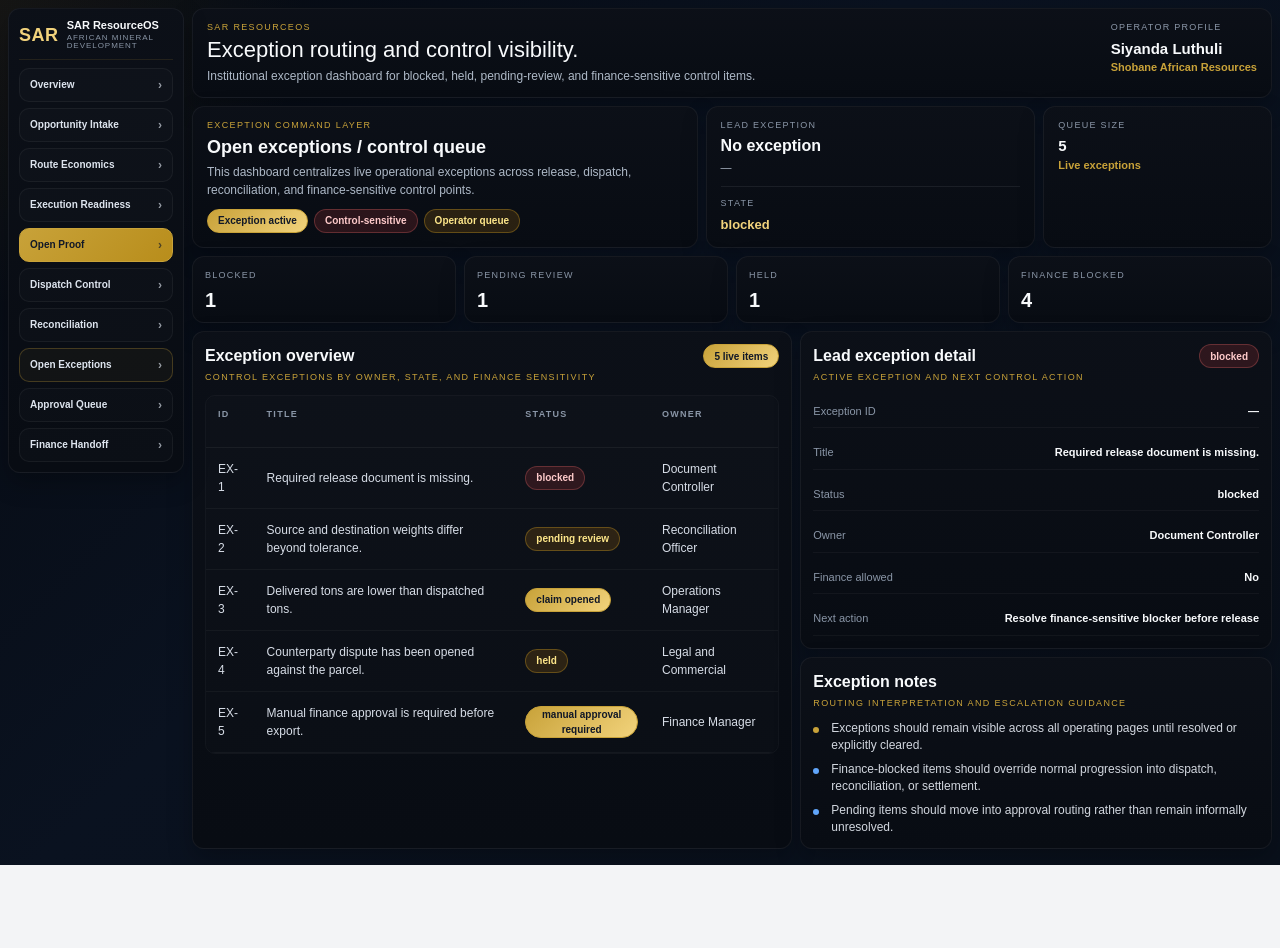
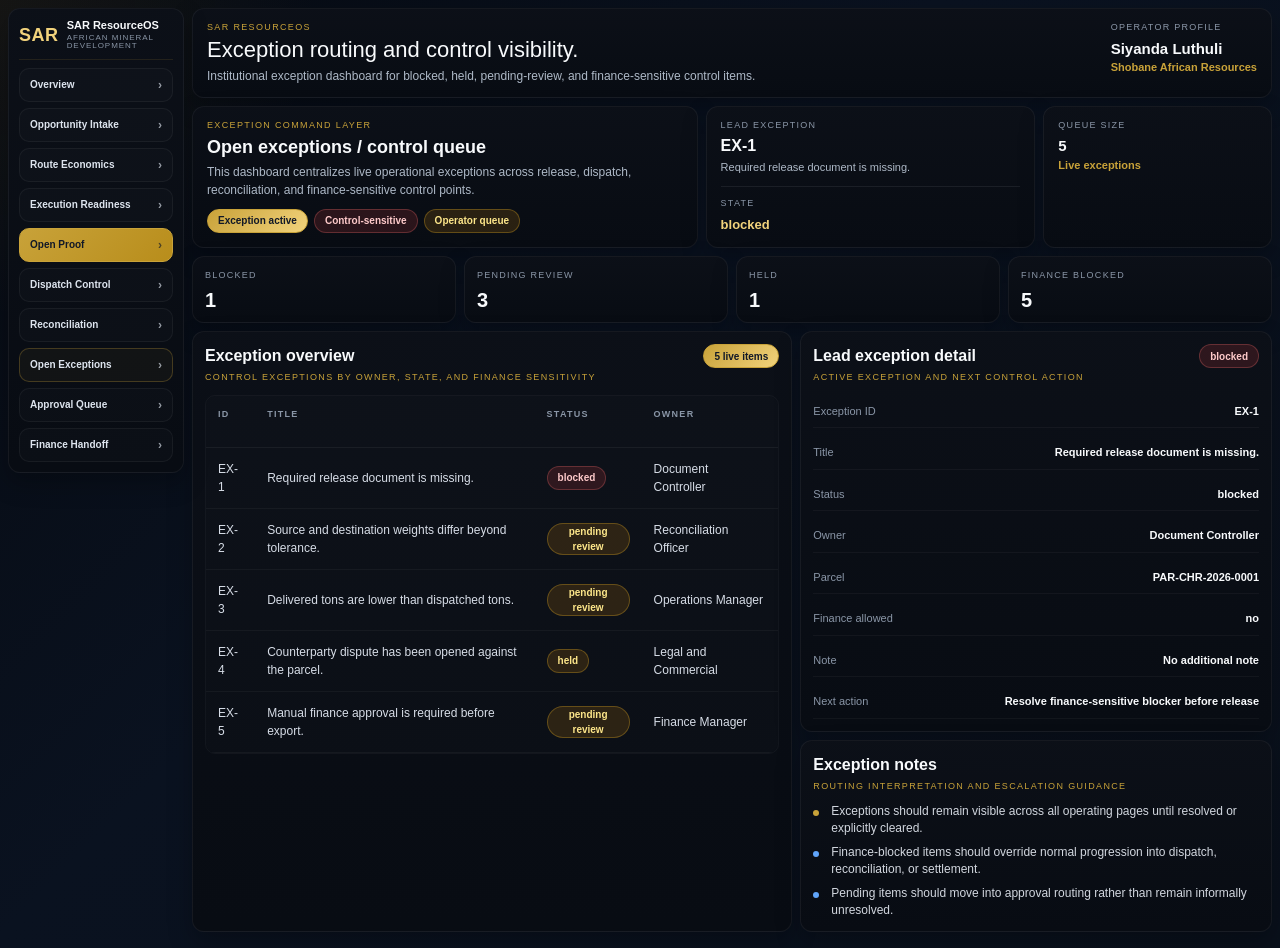
Before and after one commit to shobanesiyanda/sar-resourceos-golden-path-proof, a Next.js app: page /exceptions in a window 1280 px wide. Before the commit the page ends 865 px from the top, so only its background shows below. Built offline with nearby package versions, Linux system fonts and the light colour scheme.

Commit message:
Refactor exception handling and data mapping

```diff
--- a/app/exceptions/page.tsx
+++ b/app/exceptions/page.tsx
@@ -1,62 +1,53 @@
 import ExecutiveShell from "../../components/ExecutiveShell";
 import { getExceptions } from "../../lib/exceptions";
+import {
+  chipClass,
+  firstMeaningful,
+  normalizeExceptionStatus,
+  s,
+  yn,
+} from "../../lib/dashboardLogic";
 
-function chipClass(value?: string) {
-  const v = String(value || "").toLowerCase();
+type ExceptionRow = {
+  exceptionId: string;
+  title: string;
+  status: string;
+  owner: string;
+  financeAllowed: "yes" | "no";
+  parcelId: string;
+  note: string;
+};
 
-  if (
-    v.includes("resolved") ||
-    v.includes("approved") ||
-    v.includes("cleared")
-  ) {
-    return "bb-chip-blue";
-  }
-
-  if (
-    v.includes("pending") ||
-    v.includes("review") ||
-    v.includes("held")
-  ) {
-    return "bb-chip-amber";
-  }
-
-  if (
-    v.includes("blocked") ||
-    v.includes("finance") ||
-    v.includes("exception")
-  ) {
-    return "bb-chip-red";
-  }
-
-  return "bb-chip-gold";
+function buildExceptionRows(raw: any[]): ExceptionRow[] {
+  return (raw || []).map((item: any, index: number) => ({
+    exceptionId: s(item?.exceptionId, `EX-${index + 1}`),
+    title: s(item?.title || item?.reason, `Operational exception ${index + 1}`),
+    status: normalizeExceptionStatus(item?.status),
+    owner: s(item?.owner || item?.assignedTo, "Operations"),
+    financeAllowed: yn(item?.financeAllowed),
+    parcelId: s(item?.parcelId, "PAR-CHR-2026-0001"),
+    note: s(item?.note || item?.comment || item?.detail, "No additional note"),
+  }));
 }
 
 export default function ExceptionsPage() {
   const data: any = getExceptions();
-  const exceptions: any[] = data?.exceptions || [];
+  const rows = buildExceptionRows(data?.exceptions || []);
 
-  const blocked = exceptions.filter((item) =>
-    String(item?.status || "").toLowerCase().includes("blocked")
-  ).length;
-
-  const pending = exceptions.filter((item) =>
-    String(item?.status || "").toLowerCase().includes("pending")
-  ).length;
-
-  const held = exceptions.filter((item) =>
-    String(item?.status || "").toLowerCase().includes("held")
-  ).length;
-
-  const financeBlocked = exceptions.filter(
-    (item) => String(item?.financeAllowed || "").toLowerCase() === "no"
-  ).length;
+  const blocked = rows.filter((x) => x.status === "blocked").length;
+  const pending = rows.filter((x) => x.status === "pending review").length;
+  const held = rows.filter((x) => x.status === "held").length;
+  const financeBlocked = rows.filter((x) => x.financeAllowed === "no").length;
 
   const leadItem =
-    exceptions.find((item) =>
-      ["blocked", "pending review", "held"].includes(
-        String(item?.status || "").toLowerCase()
-      )
-    ) || exceptions[0] || {};
+    firstMeaningful(
+      rows,
+      (x) =>
+        x.financeAllowed === "no" ||
+        x.status === "blocked" ||
+        x.status === "held" ||
+        x.status === "pending review"
+    ) || null;
 
   return (
     <ExecutiveShell
@@ -83,21 +74,27 @@ export default function ExceptionsPage() {
         <section className="bb-command-side">
           <div className="bb-command-side-block">
             <div className="bb-side-label">Lead exception</div>
-            <div className="bb-side-value">{leadItem?.exceptionId || "No exception"}</div>
-            <div className="bb-side-sub">{leadItem?.title || "—"}</div>
+            <div className="bb-side-value">
+              {leadItem ? leadItem.exceptionId : "No live exceptions"}
+            </div>
+            <div className="bb-side-sub">
+              {leadItem ? leadItem.title : "Queue currently clear"}
+            </div>
           </div>
 
           <div className="bb-command-side-divider" />
 
           <div className="bb-command-side-block">
             <div className="bb-side-label">State</div>
-            <div className="bb-side-state">{leadItem?.status || "clear"}</div>
+            <div className="bb-side-state">
+              {leadItem ? leadItem.status : "clear"}
+            </div>
           </div>
         </section>
 
         <aside className="bb-operator-card">
           <div className="bb-user-role">Queue size</div>
-          <div className="bb-user-name">{exceptions.length}</div>
+          <div className="bb-user-name">{rows.length}</div>
           <div className="bb-user-org">Live exceptions</div>
         </aside>
       </div>
@@ -130,7 +127,7 @@ export default function ExceptionsPage() {
                 Control exceptions by owner, state, and finance sensitivity
               </div>
             </div>
-            <span className="bb-chip bb-chip-gold">{exceptions.length} live items</span>
+            <span className="bb-chip bb-chip-gold">{rows.length} live items</span>
           </div>
 
           <div className="bb-table-wrap">
@@ -146,27 +143,25 @@ export default function ExceptionsPage() {
                 </tr>
               </thead>
               <tbody>
-                {exceptions.map((item: any, index: number) => (
-                  <tr key={item?.exceptionId || `EX-${index + 1}`}>
-                    <td>{item?.exceptionId || `EX-${index + 1}`}</td>
-                    <td>{item?.title || item?.reason || "Exception item"}</td>
+                {rows.map((item) => (
+                  <tr key={item.exceptionId}>
+                    <td>{item.exceptionId}</td>
+                    <td>{item.title}</td>
                     <td>
-                      <span className={`bb-chip ${chipClass(item?.status)}`}>
-                        {item?.status || "pending review"}
+                      <span className={`bb-chip ${chipClass(item.status)}`}>
+                        {item.status}
                       </span>
                     </td>
-                    <td>{item?.owner || item?.assignedTo || "Operations"}</td>
+                    <td>{item.owner}</td>
                     <td>
                       <span
                         className={`bb-chip ${
-                          String(item?.financeAllowed || "").toLowerCase() === "no"
+                          item.financeAllowed === "no"
                             ? "bb-chip-red"
                             : "bb-chip-blue"
                         }`}
                       >
-                        {String(item?.financeAllowed || "").toLowerCase() === "no"
-                          ? "no"
-                          : "yes"}
+                        {item.financeAllowed}
                       </span>
                     </td>
                     <td>
@@ -190,8 +185,8 @@ export default function ExceptionsPage() {
                   Active exception and next control action
                 </div>
               </div>
-              <span className={`bb-chip ${chipClass(leadItem?.status)}`}>
-                {leadItem?.status || "pending review"}
+              <span className={`bb-chip ${chipClass(leadItem?.status || "clear")}`}>
+                {leadItem?.status || "clear"}
               </span>
             </div>
 
@@ -202,26 +197,36 @@ export default function ExceptionsPage() {
               </div>
               <div className="bb-metric-row">
                 <span>Title</span>
-                <strong>{leadItem?.title || leadItem?.reason || "—"}</strong>
+                <strong>{leadItem?.title || "No live exception selected"}</strong>
               </div>
               <div className="bb-metric-row">
                 <span>Status</span>
-                <strong>{leadItem?.status || "—"}</strong>
+                <strong>{leadItem?.status || "clear"}</strong>
               </div>
               <div className="bb-metric-row">
                 <span>Owner</span>
-                <strong>{leadItem?.owner || leadItem?.assignedTo || "—"}</strong>
+                <strong>{leadItem?.owner || "—"}</strong>
+              </div>
+              <div className="bb-metric-row">
+                <span>Parcel</span>
+                <strong>{leadItem?.parcelId || "—"}</strong>
               </div>
               <div className="bb-metric-row">
                 <span>Finance allowed</span>
-                <strong>{leadItem?.financeAllowed || "—"}</strong>
+                <strong>{leadItem?.financeAllowed || "yes"}</strong>
+              </div>
+              <div className="bb-metric-row">
+                <span>Note</span>
+                <strong>{leadItem?.note || "No additional note"}</strong>
               </div>
               <div className="bb-metric-row">
                 <span>Next action</span>
                 <strong>
-                  {String(leadItem?.financeAllowed || "").toLowerCase() === "no"
-                    ? "Resolve finance-sensitive blocker before release"
-                    : "Route for approval decision"}
+                  {!leadItem
+                    ? "Queue currently clear"
+                    : leadItem.financeAllowed === "no"
+                      ? "Resolve finance-sensitive blocker before release"
+                      : "Route for approval decision"}
                 </strong>
               </div>
             </div>
@@ -265,4 +270,4 @@ export default function ExceptionsPage() {
       </div>
     </ExecutiveShell>
   );
-    }
+}
```
